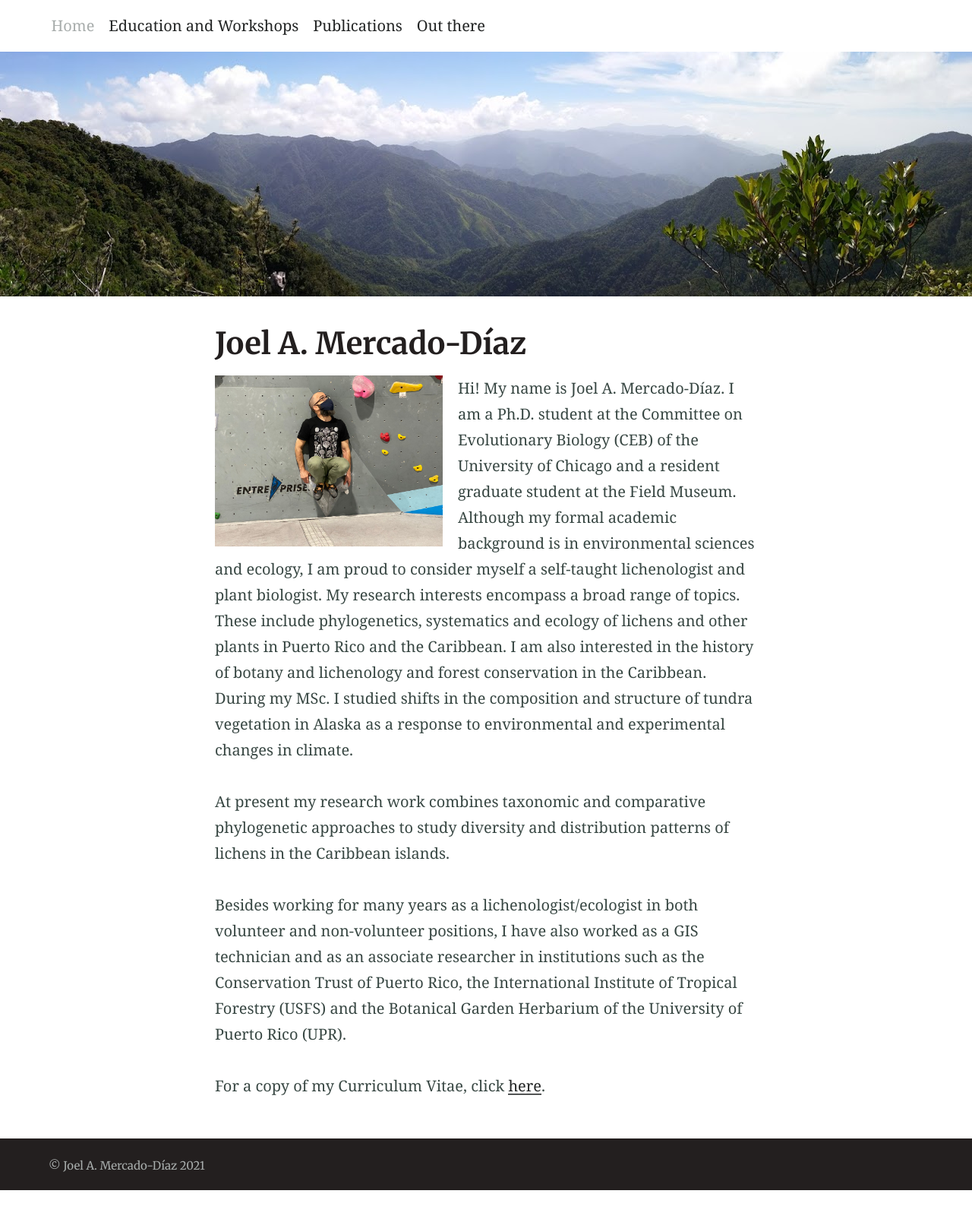
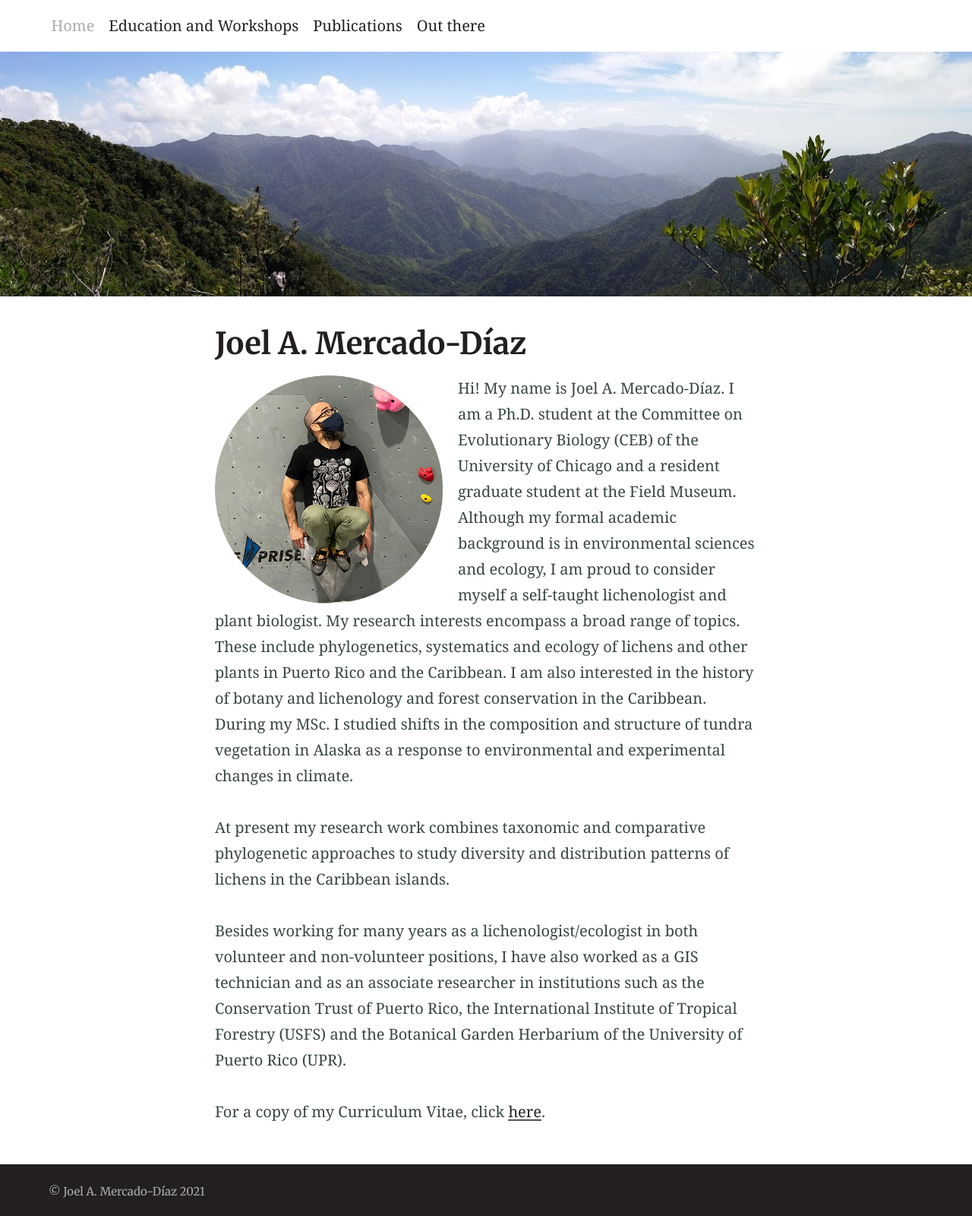
Before and after one commit to jamercadodiaz/jamercadodiaz.github.io, a Jekyll site: the page built from index.md, in a window 1280 px wide. Shown: the whole page at 76% size. Built offline with Jekyll 4.4.1, drawn with Linux system fonts in a browser that asks for light colours; before the commit the page ends 1566 px from its top, so only the background shows below that.

Commit message:
update profile pic and text colors

```diff
--- a/_sass/_theme.scss
+++ b/_sass/_theme.scss
@@ -14,7 +14,7 @@ body {
   margin: 0 auto;
 }
 
-h1#education-and-workshops, h1#publications, h1#other-stuff {
+h1#education-and-workshops, h1#publications, h1#other-stuff, h1#out-there {
   color: #cccccc;
 }
 
--- a/index.md
+++ b/index.md
@@ -6,7 +6,7 @@ feature_image: "/assets/home_background.jpg"
 excerpt: ""
 ---
 
-![joel_climbing](/assets/joel_climbing.jpeg)
+![joel_climbing](/assets/joel-circle-crop-mini.png)
 Hi! My name is Joel A. Mercado-Díaz. I am a Ph.D. student at the Committee on Evolutionary Biology (CEB) of the University of Chicago and a resident graduate student at the Field Museum. Although my formal academic background is in environmental sciences and ecology, I am proud to consider myself a self-taught lichenologist and plant biologist. My research interests encompass a broad range of topics. These include phylogenetics, systematics and ecology of lichens and other plants in Puerto Rico and the Caribbean. I am also interested in the history of botany and lichenology and forest conservation in the Caribbean. During my MSc. I studied shifts in the composition and structure of tundra vegetation in Alaska as a response to environmental and experimental changes in climate.
 
 At present my research work combines taxonomic and comparative phylogenetic approaches to study diversity and distribution patterns of lichens in the Caribbean islands.
```
Also changed, not shown: education.md (+1 -0 lines), out_there.md (+0 -1 lines), assets/joel-circle-crop-mini.png (added).
